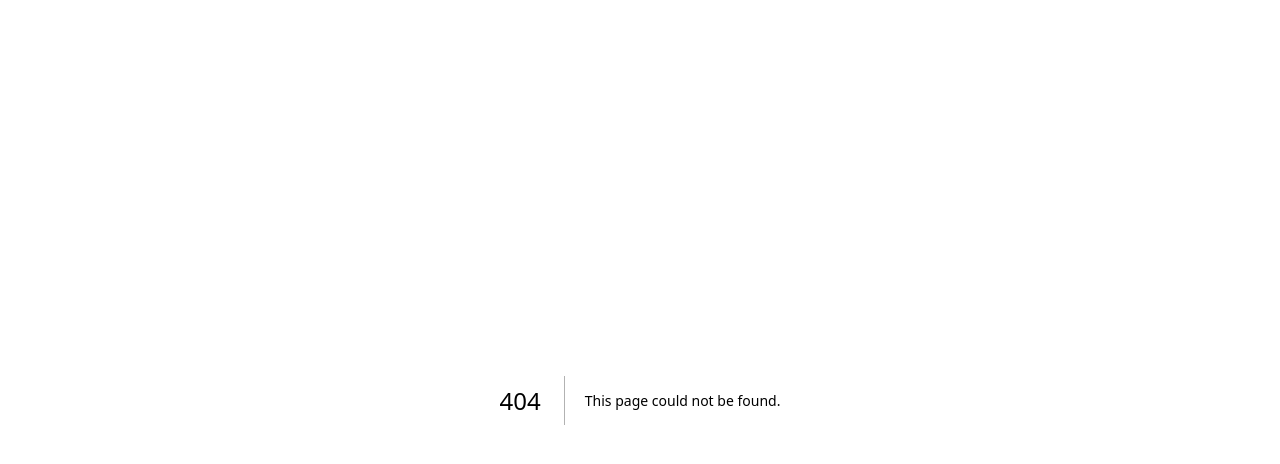
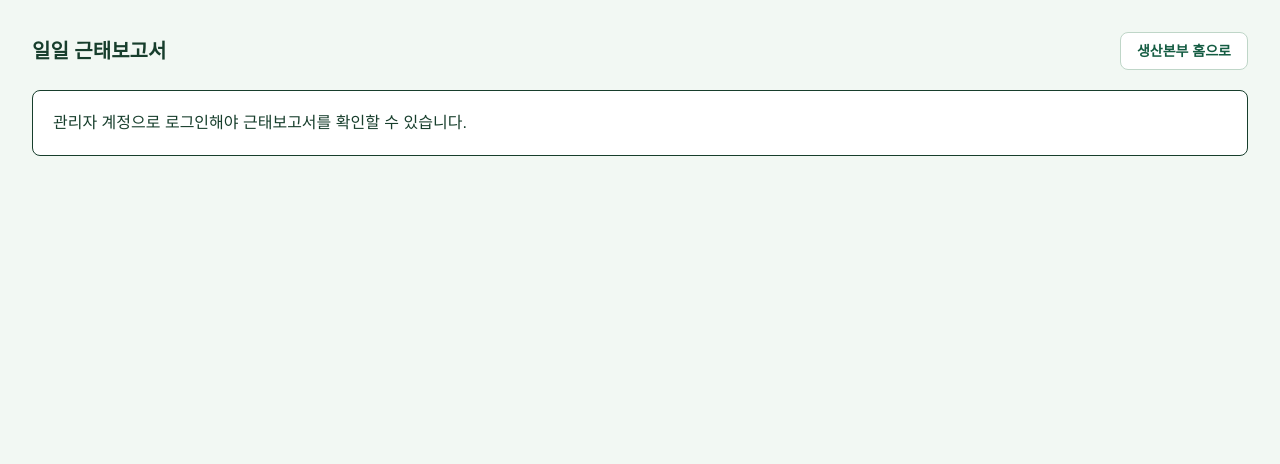
Before and after one commit to cjuun/serim-app, a Next.js app: page /daily-report in a window 1280 px wide. Before the commit this address had no page. Shown: the top 464 px of the page. Built offline with nearby package versions, Linux system fonts and the light colour scheme; no server answers.

Commit message:
Create page.tsx

```diff
--- /dev/null
+++ b/src/app/daily-report/page.tsx
@@ -0,0 +1,38 @@
+'use client';
+import {useEffect,useState} from 'react';
+import {supabase} from '../supabase';
+import DailyAttendanceExport from '../DailyAttendanceExport';
+import type {Lang} from '../i18n';
+
+const labels:Record<Lang,{loading:string,denied:string,back:string,title:string}>={
+ ko:{loading:'권한 확인 중...',denied:'관리자 계정으로 로그인해야 근태보고서를 확인할 수 있습니다.',back:'생산본부 홈으로',title:'일일 근태보고서'},
+ en:{loading:'Checking permissions...',denied:'Admin login is required to view attendance reports.',back:'Back to home',title:'Daily attendance report'},
+ ne:{loading:'अनुमति जाँच हुँदैछ...',denied:'हाजिरी रिपोर्ट हेर्न प्रशासकको लगइन आवश्यक छ।',back:'मुख्य पृष्ठमा फर्कनुहोस्',title:'दैनिक हाजिरी रिपोर्ट'},
+ km:{loading:'កំពុងពិនិត្យសិទ្ធិ...',denied:'ត្រូវចូលគណនីអ្នកគ្រប់គ្រង ដើម្បីមើលរបាយការណ៍វត្តមាន។',back:'ត្រឡប់ទៅទំព័រដើម',title:'របាយការណ៍វត្តមានប្រចាំថ្ងៃ'},
+ tl:{loading:'Sinusuri ang access...',denied:'Kailangan ng admin login para makita ang attendance report.',back:'Bumalik sa home',title:'Arawang ulat ng attendance'},
+ vi:{loading:'Đang kiểm tra quyền...',denied:'Cần đăng nhập quản trị viên để xem báo cáo chấm công.',back:'Về trang chủ',title:'Báo cáo chấm công hằng ngày'},
+};
+export default function DailyReportRoute(){
+ const [lang,setLang]=useState<Lang>('ko');
+ const [state,setState]=useState<'loading'|'allowed'|'denied'>('loading');
+ useEffect(()=>{
+  const s=window.localStorage.getItem('serim-language');
+  if(s&&['ko','en','ne','km','tl','vi'].includes(s))setLang(s as Lang);
+  let alive=true;
+  const verify=async()=>{
+   const {data:{user},error}=await supabase.auth.getUser();
+   if(error||!user){if(alive)setState('denied');return;}
+   const {data:admin,error:adminError}=await supabase.from('admin_users').select('user_id').eq('user_id',user.id).maybeSingle();
+   if(alive)setState(!adminError&&!!admin?'allowed':'denied');
+  };
+  void verify();
+  const {data:{subscription}}=supabase.auth.onAuthStateChange(()=>{if(alive){setState('loading');void verify();}});
+  return ()=>{alive=false;subscription.unsubscribe();};
+ },[]);
+ return <main className="min-h-screen bg-[#F2F8F3] px-3 py-5 text-[#173E2C] sm:p-8">
+  <div className="mx-auto max-w-[1500px]">
+   <header className="mb-5 flex flex-wrap items-center justify-between gap-3"><h1 className="text-xl font-bold">{labels[lang].title}</h1><a href="/" className="rounded-lg border border-[#BFD6C8] bg-white px-4 py-2 text-sm font-semibold text-[#145C42]">{labels[lang].back}</a></header>
+   {state==='loading'?<p role="status">{labels[lang].loading}</p>:state==='denied'?<p role="alert" className="rounded-lg border bg-white p-5">{labels[lang].denied}</p>:<DailyAttendanceExport lang={lang} isAdmin={true}/>}
+  </div>
+ </main>;
+}
```
